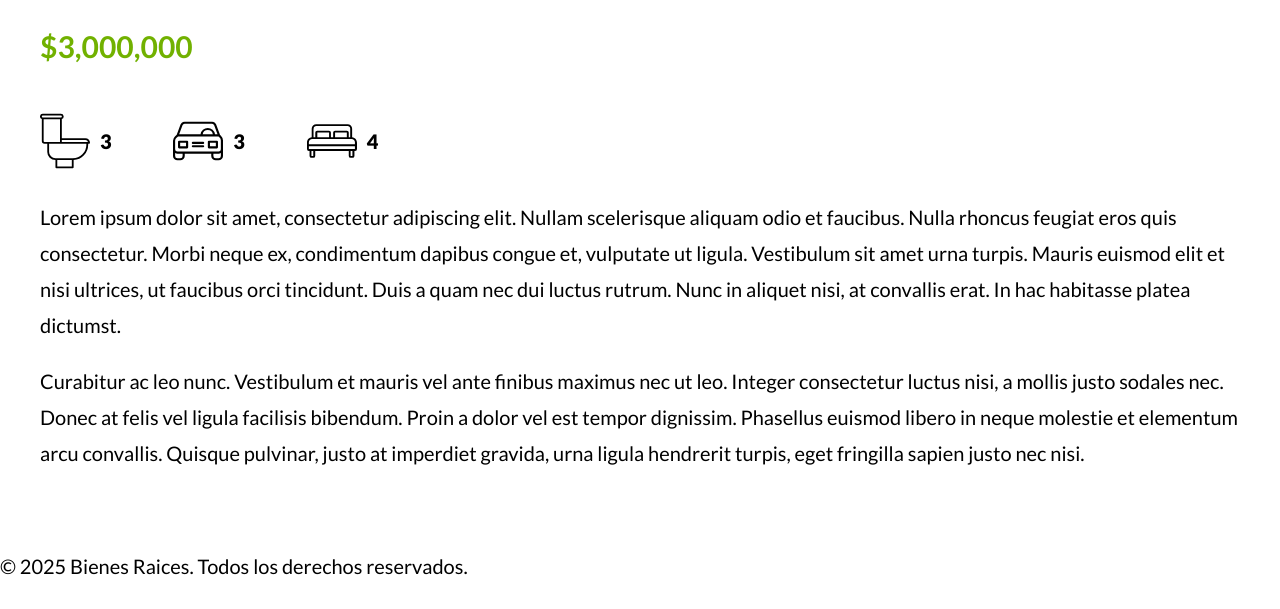
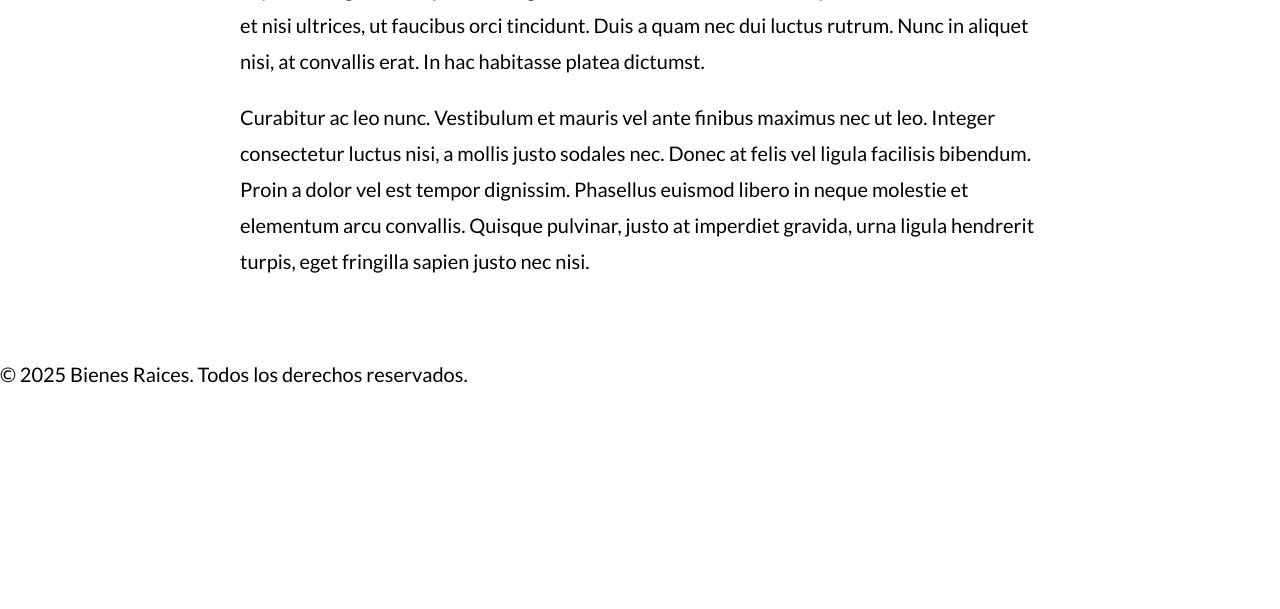
Before and after one commit to OsvaldoCR17/Bienes-Raices, a PHP site: page /anuncio.html in a window 1280 px wide. Shown: the part 1149-1758 px from the top of the page. After the commit the page ends 1532 px from the top, so only its background shows below. Run offline with PHP 8.4, Linux system fonts and the light colour scheme; style sheets or scripts are compiled from the project's sources; some libraries are stand-ins or nearby versions.

Commit message:
Arreglo de problemas
min 1:45:50

```diff
--- a/anuncio.html
+++ b/anuncio.html
@@ -23,7 +23,7 @@
         </div>
     </header>
 
-    <main class="contenedor seccion">
+    <main class="contenedor seccion contenido-centrado">
         <h1>Casa en Venta frente al bosque</h1>
 
         <picture>
--- a/anuncios.html
+++ b/anuncios.html
@@ -24,7 +24,7 @@
     </header>
 
     <main class="contenedor seccion">
-        <section class="seccion contenedor">
+
       <h2>Casas y Departamentos en Venta</h2>
 
       <div class="contenedor-anuncios">
--- a/src/scss/base/_utilidades.scss
+++ b/src/scss/base/_utilidades.scss
@@ -3,7 +3,7 @@
     margin-bottom: calc($separacion / 2);
 }
 .contenido-centrado {
-    max-width: 800rem;
+    max-width: 80rem;
 }
 
 .alinear-derecha {
```
